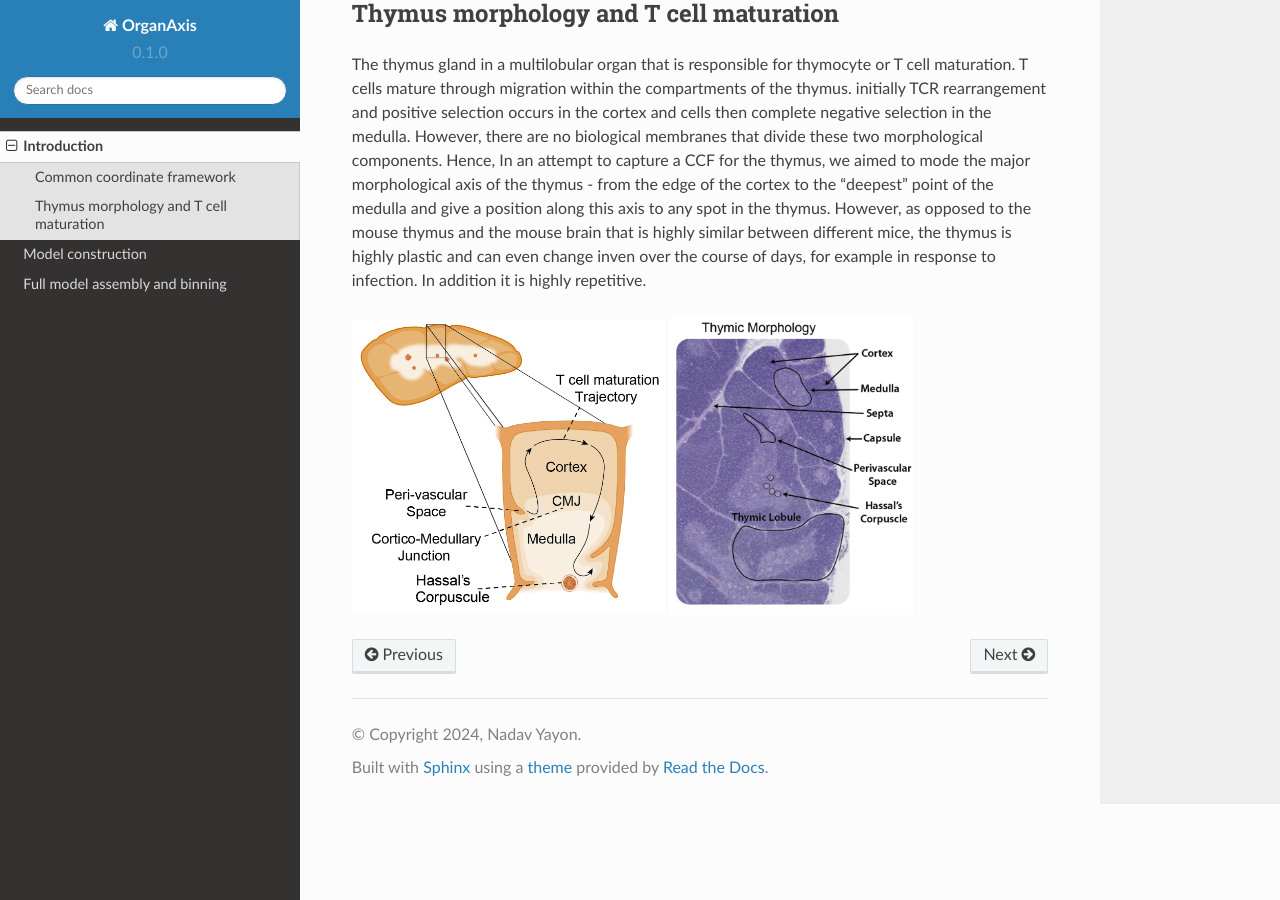
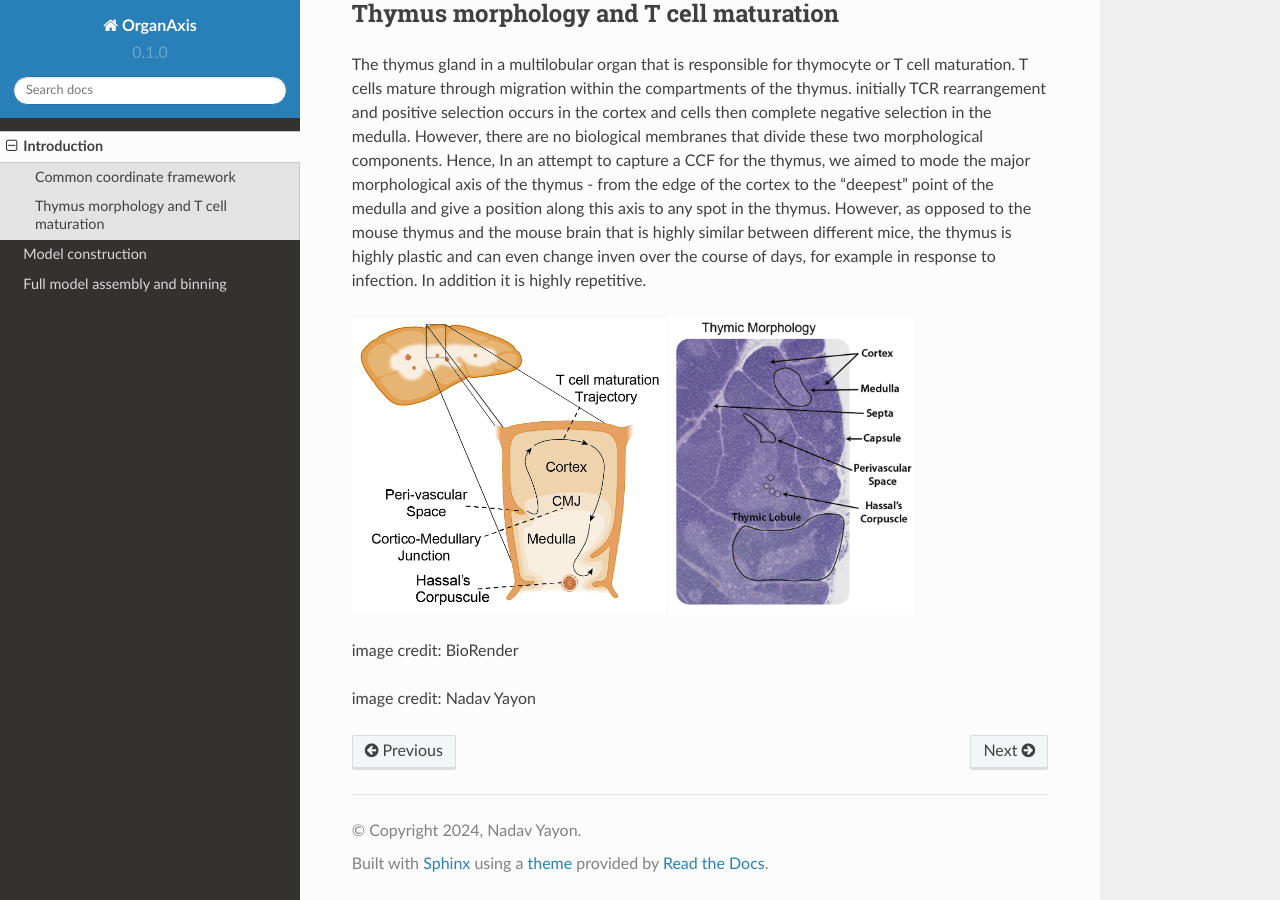
Before and after one commit to nadavyayon/organ_axis_tutorial, a Sphinx documentation site: the page built from docs/source/introduction.rst, in a window 1280 px wide and 900 px high, scrolled down 579 px. Built offline with Sphinx 7.4.7 and the Read the Docs theme 2.0.0, drawn with Linux system fonts in a browser that asks for light colours.

Commit message:
Update introduction.rst

```diff
--- a/docs/source/introduction.rst
+++ b/docs/source/introduction.rst
@@ -19,7 +19,10 @@ Hence, In an attempt to capture a CCF for the thymus, we aimed to  mode the majo
 
 .. |pic1| image:: images/illustration_T.PNG
    :width: 45%
+image credit: BioRender
+
 
 
 .. |pic2| image:: images/morphology_paed.PNG
    :width: 35%
+image credit: Nadav Yayon
```
